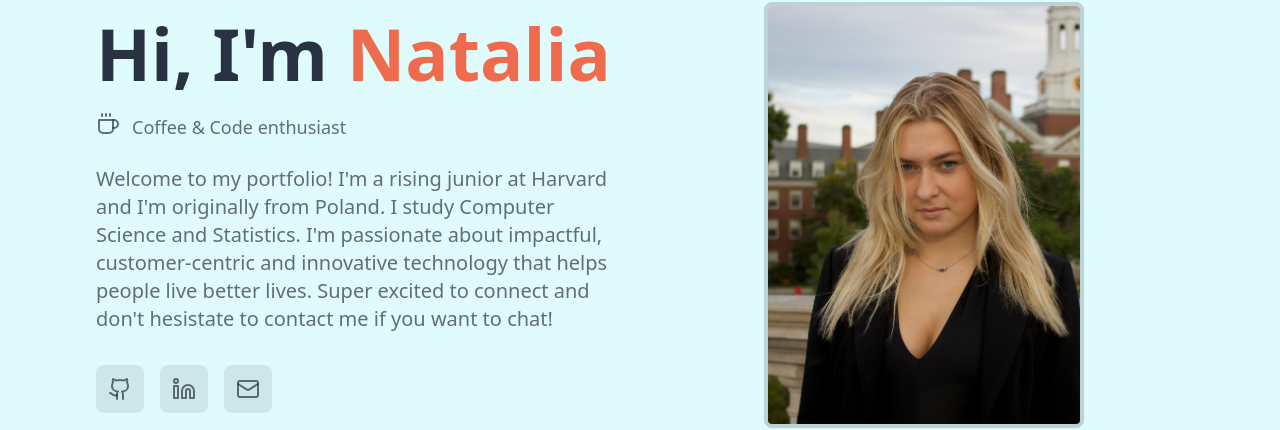
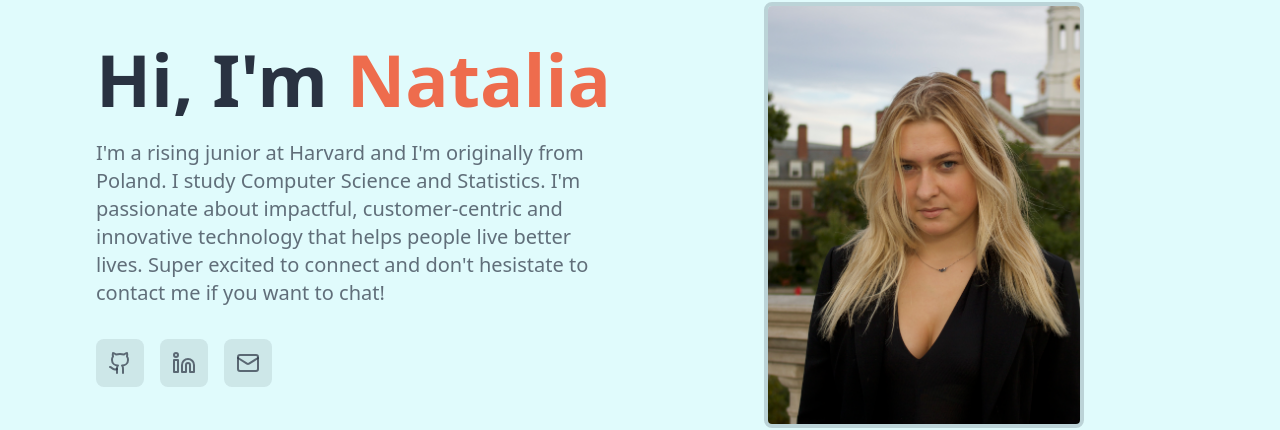
Before and after one commit to nsiwek1/personalweb, a React (Create React App) app: page / in a window 1280 px wide. Shown: the part 103-533 px from the top of the page. Built offline with nearby package versions, Linux system fonts and the light colour scheme; no server answers.

Commit message:
change to hero

```diff
--- a/src/components/Hero.tsx
+++ b/src/components/Hero.tsx
@@ -14,12 +14,8 @@ const Hero: React.FC = () => {
                 <span className="text-primary">Hi, I'm </span>
                 <span className="text-secondary">Natalia</span>
               </h1>
-              <div className="flex items-center justify-center lg:justify-start space-x-2 sm:space-x-3 text-primary/70">
-                <Coffee size={20} className="animate-bounce sm:w-6 sm:h-6" />
-                <span className="text-base sm:text-lg">Coffee & Code enthusiast</span>
-              </div>
               <p className="text-base sm:text-lg md:text-xl text-primary/70 max-w-3xl leading-relaxed">
-                Welcome to my portfolio! I'm a rising junior at Harvard and I'm originally from Poland. I study Computer
+               I'm a rising junior at Harvard and I'm originally from Poland. I study Computer
                 Science and Statistics. I'm passionate about impactful, customer-centric and innovative technology that
                 helps people live better lives. Super excited to connect and don't hesistate to contact me if you want to chat!
               </p>
```
